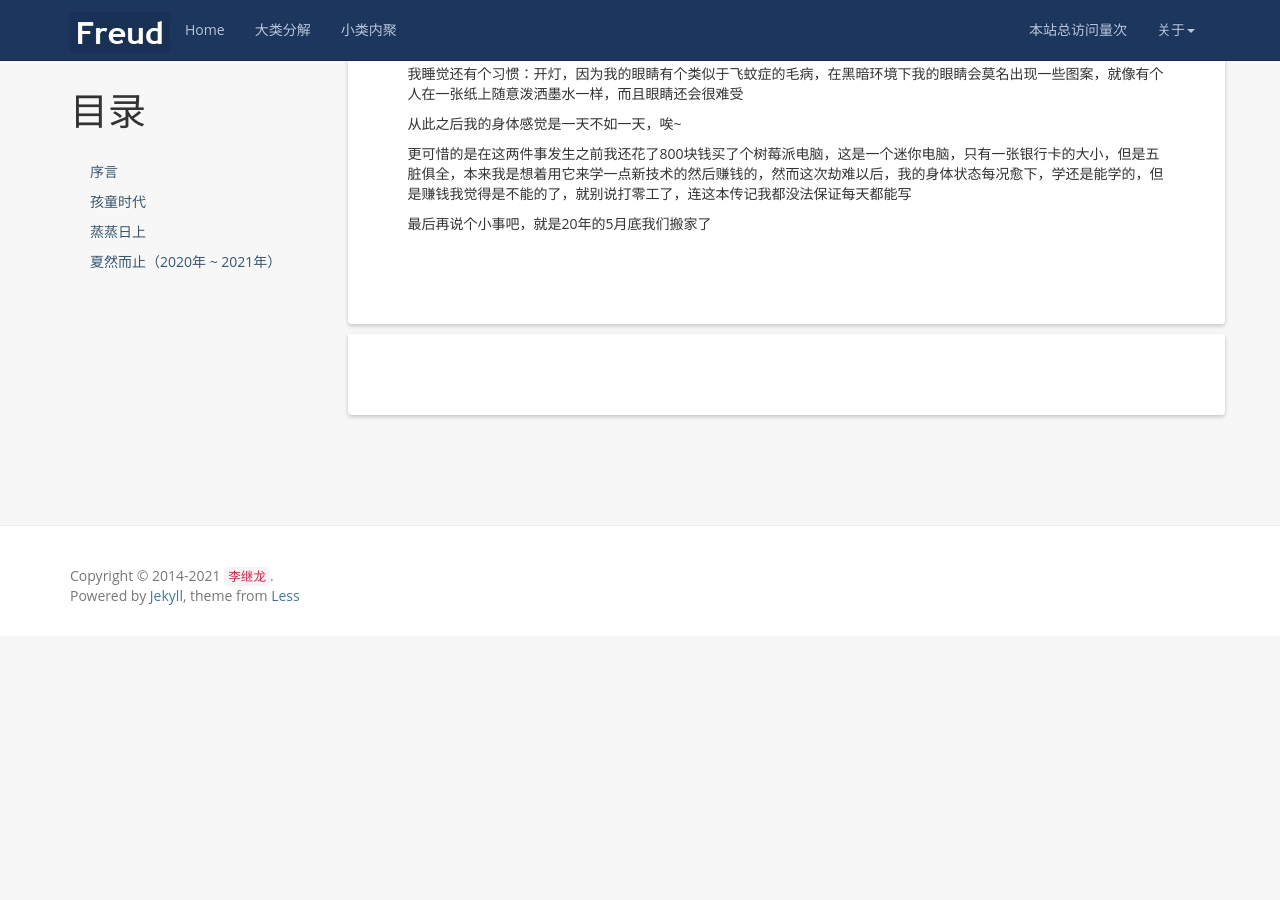
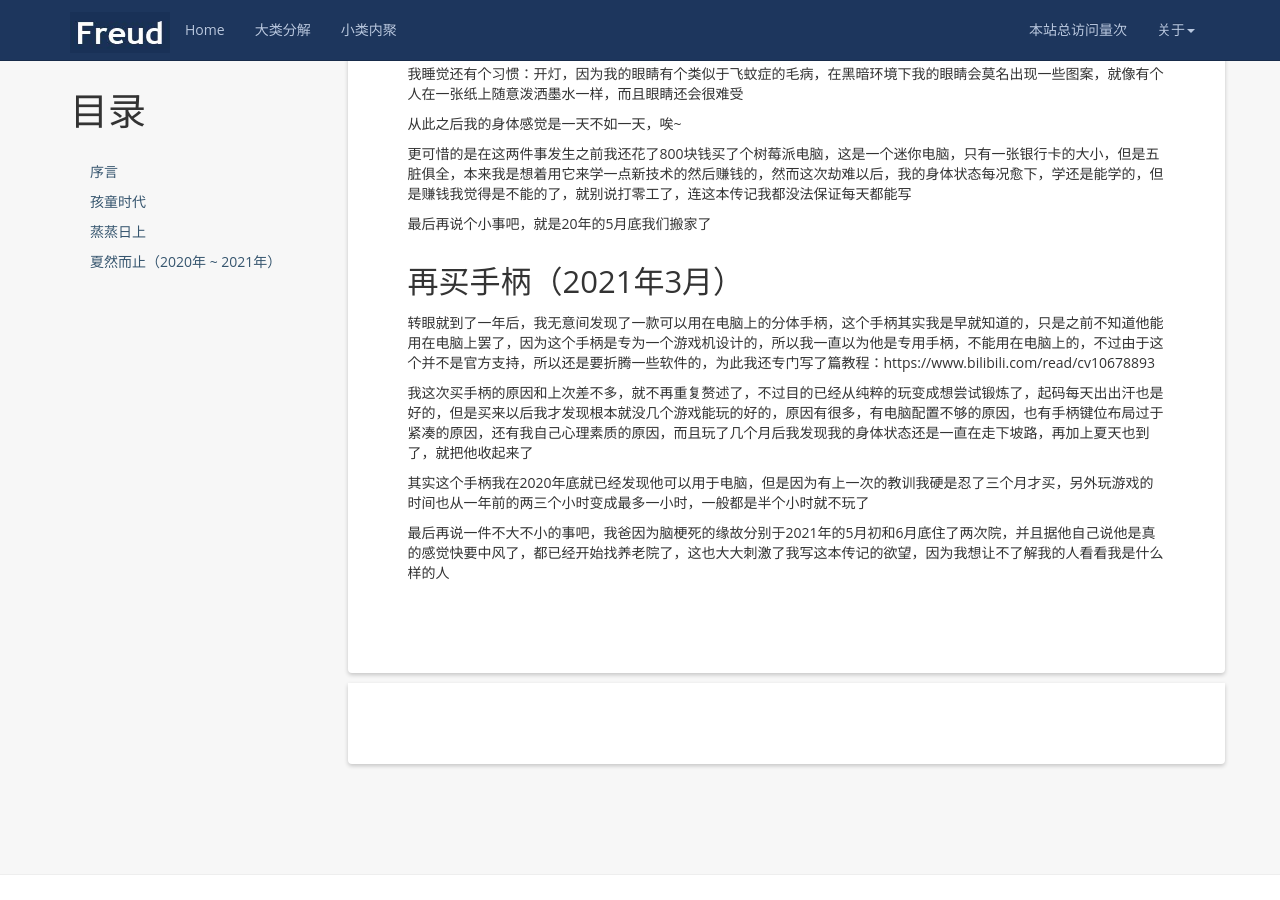
Before and after one commit to kljzndx/My-Blog, a Jekyll site: the page built from _posts/2021-07-07-autobiography.md, in a window 1280 px wide and 900 px high, scrolled down 7295 px. Built offline with Jekyll 4.4.1, drawn with Linux system fonts in a browser that asks for light colours; nearby versions of some CDN libraries; comment, search, counter and statistics services are not loaded; before the commit the page ends 7931 px from its top, so only the background shows below that.

Commit message:
再买手柄章节编写完成

```diff
--- a/_posts/2021-07-07-autobiography.md
+++ b/_posts/2021-07-07-autobiography.md
@@ -268,3 +268,13 @@ tags: [自传]
 更可惜的是在这两件事发生之前我还花了800块钱买了个树莓派电脑，这是一个迷你电脑，只有一张银行卡的大小，但是五脏俱全，本来我是想着用它来学一点新技术的然后赚钱的，然而这次劫难以后，我的身体状态每况愈下，学还是能学的，但是赚钱我觉得是不能的了，就别说打零工了，连这本传记我都没法保证每天都能写
 
 最后再说个小事吧，就是20年的5月底我们搬家了
+
+## 再买手柄（2021年3月）
+
+转眼就到了一年后，我无意间发现了一款可以用在电脑上的分体手柄，这个手柄其实我是早就知道的，只是之前不知道他能用在电脑上罢了，因为这个手柄是专为一个游戏机设计的，所以我一直以为他是专用手柄，不能用在电脑上的，不过由于这个并不是官方支持，所以还是要折腾一些软件的，为此我还专门写了篇教程：https://www.bilibili.com/read/cv10678893
+
+我这次买手柄的原因和上次差不多，就不再重复赘述了，不过目的已经从纯粹的玩变成想尝试锻炼了，起码每天出出汗也是好的，但是买来以后我才发现根本就没几个游戏能玩的好的，原因有很多，有电脑配置不够的原因，也有手柄键位布局过于紧凑的原因，还有我自己心理素质的原因，而且玩了几个月后我发现我的身体状态还是一直在走下坡路，再加上夏天也到了，就把他收起来了
+
+其实这个手柄我在2020年底就已经发现他可以用于电脑，但是因为有上一次的教训我硬是忍了三个月才买，另外玩游戏的时间也从一年前的两三个小时变成最多一小时，一般都是半个小时就不玩了
+
+最后再说一件不大不小的事吧，我爸因为脑梗死的缘故分别于2021年的5月初和6月底住了两次院，并且据他自己说他是真的感觉快要中风了，都已经开始找养老院了，这也大大刺激了我写这本传记的欲望，因为我想让不了解我的人看看我是什么样的人
```
